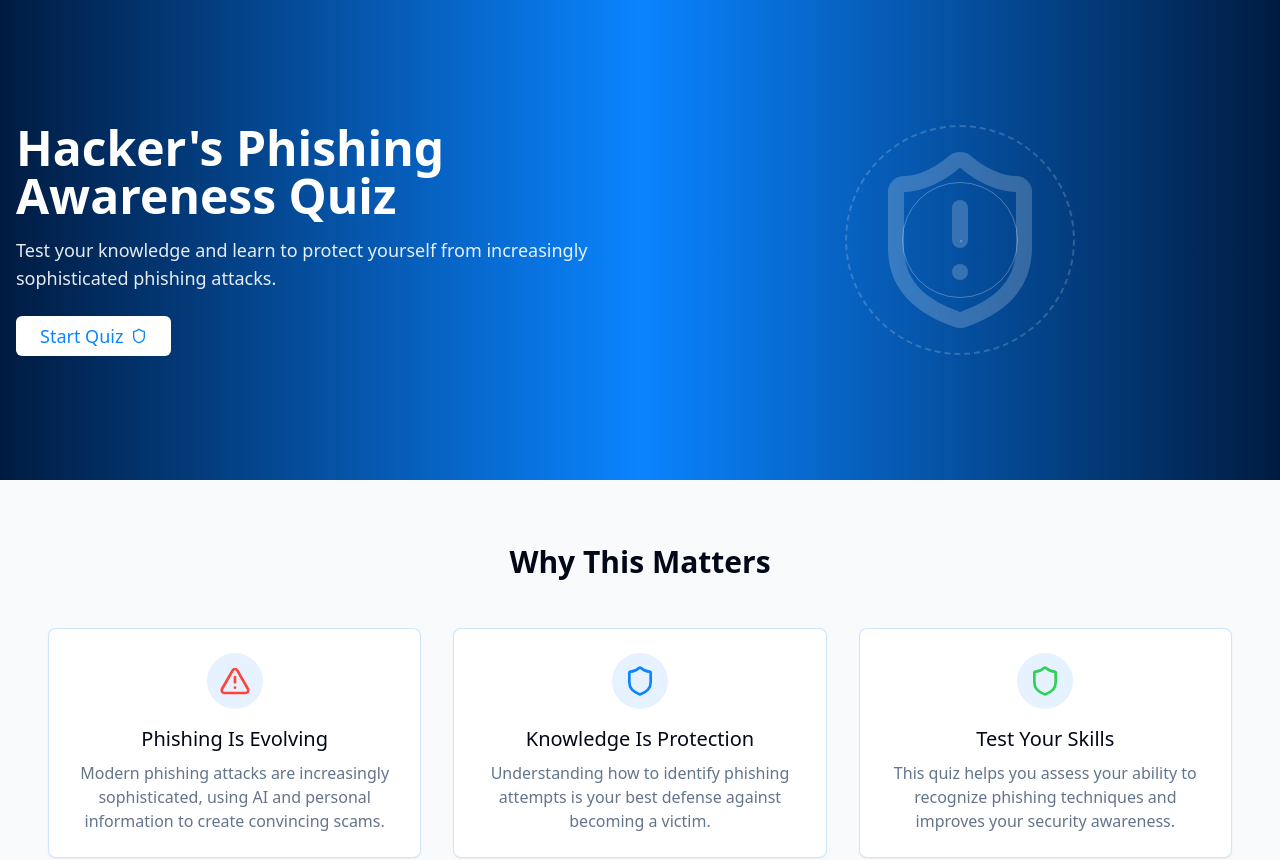
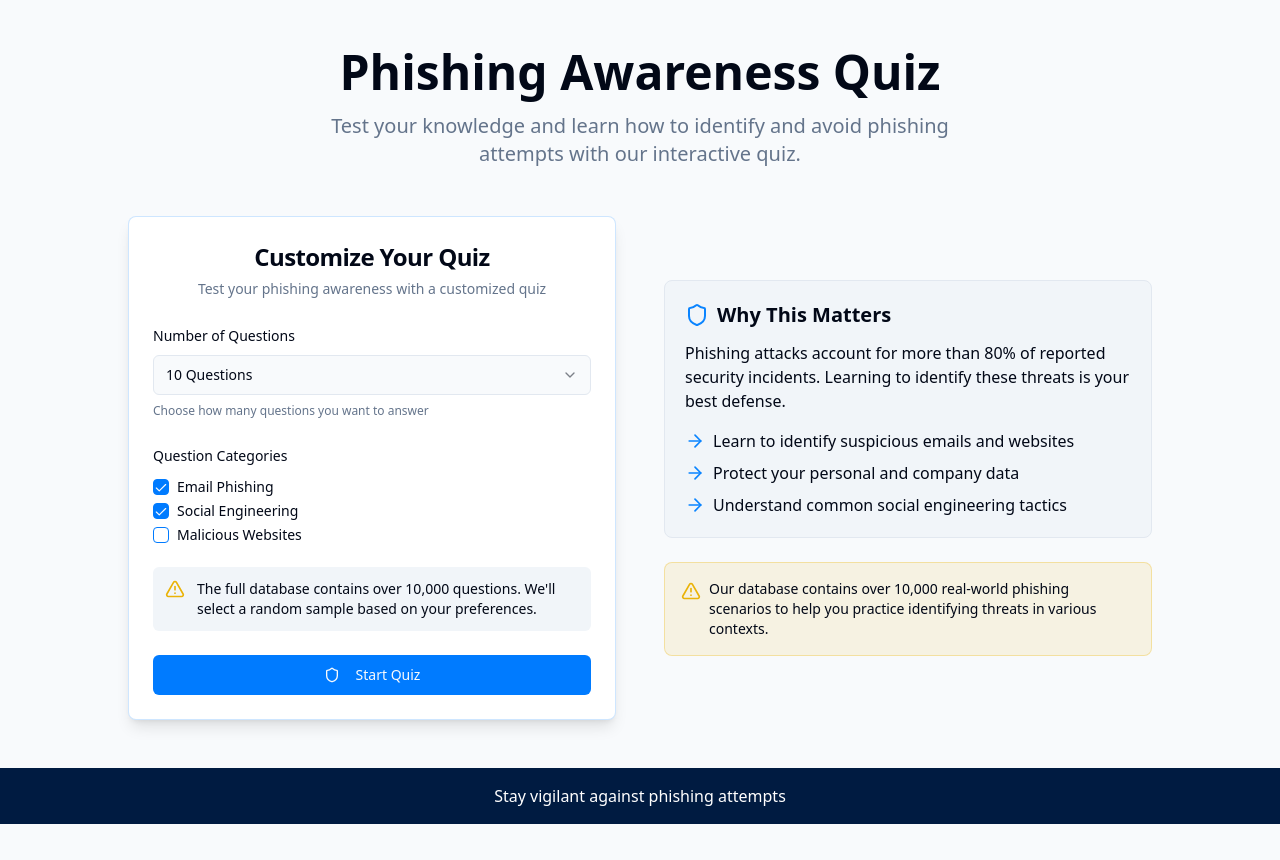
Before and after one commit to Binary0101Devil/quizzy-phishaware, a React (Vite) app: page / in a window 1280 px wide. Shown: the top 860 px of the page. After the commit the page ends 824 px from the top, so only its background shows below. Built offline with nearby package versions, Linux system fonts and the light colour scheme.

Commit message:
Add: Implement dynamic quiz question selection
- Added functionality to allow users to specify the number of questions for the quiz.
- Updated the quiz data to include a larger set of phishing-related questions.

```diff
--- a/src/components/ProgressBar.tsx
+++ b/src/components/ProgressBar.tsx
@@ -1,5 +1,6 @@
 
 import { cn } from "@/lib/utils";
+import { motion } from "framer-motion";
 
 interface ProgressBarProps {
   current: number;
@@ -16,12 +17,15 @@ const ProgressBar = ({ current, total }: ProgressBarProps) => {
         <span className="text-muted-foreground">{Math.round(percentage)}% Complete</span>
       </div>
       <div className="h-2 w-full bg-muted rounded-full overflow-hidden">
-        <div
+        <motion.div
           className={cn(
             "h-full transition-all duration-300 ease-in-out",
             percentage > 70 ? "bg-cyber-success" : "bg-cyber-blue"
           )}
           style={{ width: `${percentage}%` }}
+          initial={{ width: 0 }}
+          animate={{ width: `${percentage}%` }}
+          transition={{ duration: 0.5 }}
         />
       </div>
     </div>
--- /dev/null
+++ b/src/components/QuizConfig.tsx
@@ -0,0 +1,118 @@
+
+import { useState } from "react";
+import { useNavigate } from "react-router-dom";
+import { Card, CardContent, CardDescription, CardFooter, CardHeader, CardTitle } from "@/components/ui/card";
+import { Button } from "@/components/ui/button";
+import { Label } from "@/components/ui/label";
+import { Input } from "@/components/ui/input";
+import { Select, SelectContent, SelectItem, SelectTrigger, SelectValue } from "@/components/ui/select";
+import { Checkbox } from "@/components/ui/checkbox";
+import { Shield, AlertTriangle, FileText } from "lucide-react";
+
+const QuizConfig = () => {
+  const navigate = useNavigate();
+  const [questionCount, setQuestionCount] = useState("10");
+  const [categories, setCategories] = useState<string[]>(["email", "social"]);
+
+  const handleStartQuiz = () => {
+    navigate("/quiz", {
+      state: {
+        questionCount: parseInt(questionCount),
+        categories
+      }
+    });
+  };
+
+  return (
+    <Card className="w-full max-w-lg cyber-card shadow-lg">
+      <CardHeader className="text-center">
+        <CardTitle className="text-2xl font-bold">Customize Your Quiz</CardTitle>
+        <CardDescription>
+          Test your phishing awareness with a customized quiz
+        </CardDescription>
+      </CardHeader>
+      <CardContent className="space-y-6">
+        <div className="space-y-2">
+          <Label htmlFor="question-count">Number of Questions</Label>
+          <Select
+            value={questionCount}
+            onValueChange={setQuestionCount}
+          >
+            <SelectTrigger id="question-count" className="w-full">
+              <SelectValue placeholder="Select number of questions" />
+            </SelectTrigger>
+            <SelectContent>
+              <SelectItem value="5">5 Questions</SelectItem>
+              <SelectItem value="10">10 Questions</SelectItem>
+              <SelectItem value="15">15 Questions</SelectItem>
+              <SelectItem value="20">20 Questions</SelectItem>
+            </SelectContent>
+          </Select>
+          <p className="text-xs text-muted-foreground mt-1">
+            Choose how many questions you want to answer
+          </p>
+        </div>
+
+        <div className="space-y-3">
+          <Label>Question Categories</Label>
+          <div className="space-y-2">
+            <div className="flex items-center space-x-2">
+              <Checkbox
+                id="email"
+                checked={categories.includes("email")}
+                onCheckedChange={(checked) => {
+                  if (checked) {
+                    setCategories([...categories, "email"]);
+                  } else {
+                    setCategories(categories.filter(c => c !== "email"));
+                  }
+                }}
+              />
+              <Label htmlFor="email" className="cursor-pointer">Email Phishing</Label>
+            </div>
+            <div className="flex items-center space-x-2">
+              <Checkbox
+                id="social"
+                checked={categories.includes("social")}
+                onCheckedChange={(checked) => {
+                  if (checked) {
+                    setCategories([...categories, "social"]);
+                  } else {
+                    setCategories(categories.filter(c => c !== "social"));
+                  }
+                }}
+              />
+              <Label htmlFor="social" className="cursor-pointer">Social Engineering</Label>
+            </div>
+            <div className="flex items-center space-x-2">
+              <Checkbox
+                id="website"
+                checked={categories.includes("website")}
+                onCheckedChange={(checked) => {
+                  if (checked) {
+                    setCategories([...categories, "website"]);
+                  } else {
+                    setCategories(categories.filter(c => c !== "website"));
+                  }
+                }}
+              />
+              <Label htmlFor="website" className="cursor-pointer">Malicious Websites</Label>
+            </div>
+          </div>
+        </div>
+
+        <div className="bg-muted rounded-md p-3 flex gap-3 text-sm">
+          <AlertTriangle className="h-5 w-5 text-yellow-500 flex-shrink-0" />
+          <p>The full database contains over 10,000 questions. We'll select a random sample based on your preferences.</p>
+        </div>
+      </CardContent>
+      <CardFooter>
+        <Button onClick={handleStartQuiz} className="w-full cyber-button">
+          <Shield className="mr-2" /> Start Quiz
+        </Button>
+      </CardFooter>
+    </Card>
+  );
+};
+
+export default QuizConfig;
--- a/src/pages/Index.tsx
+++ b/src/pages/Index.tsx
@@ -1,144 +1,68 @@
 
-import { useState } from "react";
+import QuizConfig from "@/components/QuizConfig";
 import { Button } from "@/components/ui/button";
-import { Card, CardContent } from "@/components/ui/card";
-import { Shield, ShieldAlert, AlertTriangle } from "lucide-react";
-import { motion } from "framer-motion";
-import { useNavigate } from "react-router-dom";
+import { ArrowRight, Shield, AlertTriangle, FileText } from "lucide-react";
 
 const Index = () => {
-  const navigate = useNavigate();
-  const [isHovering, setIsHovering] = useState(false);
+  return (
+    <div className="min-h-screen flex flex-col bg-background">
+      <div className="container mx-auto px-4 py-12 flex-grow">
+        <div className="max-w-5xl mx-auto">
+          <div className="text-center mb-12">
+            <h1 className="text-4xl md:text-5xl font-extrabold mb-4 text-foreground">
+              Phishing Awareness Quiz
+            </h1>
+            <p className="text-xl text-muted-foreground max-w-2xl mx-auto">
+              Test your knowledge and learn how to identify and avoid phishing attempts with our interactive quiz.
+            </p>
+          </div>
 
-  return (
-    <div className="min-h-screen flex flex-col">
-      {/* Hero Section */}
-      <div className="cyber-gradient text-white py-12">
-        <div className="container mx-auto px-4">
-          <div className="flex flex-col md:flex-row items-center justify-between gap-8">
-            <div className="md:w-1/2">
-              <motion.h1
-                className="text-4xl md:text-5xl font-bold mb-4"
-                initial={{ opacity: 0, y: 20 }}
-                animate={{ opacity: 1, y: 0 }}
-                transition={{ duration: 0.5 }}
-              >
-                Hacker's Phishing Awareness Quiz
-              </motion.h1>
-              <motion.p
-                className="text-lg mb-6 text-white/90"
-                initial={{ opacity: 0, y: 20 }}
-                animate={{ opacity: 1, y: 0 }}
-                transition={{ duration: 0.5, delay: 0.1 }}
-              >
-                Test your knowledge and learn to protect yourself from increasingly sophisticated phishing attacks.
-              </motion.p>
-              <motion.div
-                initial={{ opacity: 0, y: 20 }}
-                animate={{ opacity: 1, y: 0 }}
-                transition={{ duration: 0.5, delay: 0.2 }}
-              >
-                <Button
-                  className="bg-white text-cyber-blue hover:bg-white/90 font-medium py-2 px-6 rounded-md transition-all text-lg"
-                  onClick={() => navigate("/quiz")}
-                  onMouseEnter={() => setIsHovering(true)}
-                  onMouseLeave={() => setIsHovering(false)}
-                >
-                  <motion.div
-                    animate={isHovering ? { x: [0, 5, 0] } : {}}
-                    transition={{ repeat: isHovering ? Infinity : 0, duration: 0.5 }}
-                    className="flex items-center"
-                  >
-                    Start Quiz <Shield className="ml-2 h-5 w-5" />
-                  </motion.div>
-                </Button>
-              </motion.div>
+          <div className="grid md:grid-cols-2 gap-12 items-center">
+            <div className="order-2 md:order-1">
+              <QuizConfig />
             </div>
-            <motion.div
-              className="md:w-1/2 flex justify-center"
-              initial={{ opacity: 0, scale: 0.9 }}
-              animate={{ opacity: 1, scale: 1 }}
-              transition={{ duration: 0.5, delay: 0.3 }}
-            >
-              <div className="relative w-72 h-72 md:w-96 md:h-96">
-                <div className="absolute inset-0 flex items-center justify-center">
-                  <ShieldAlert className="w-32 h-32 md:w-48 md:h-48 text-white opacity-20" />
-                </div>
-                <div className="absolute inset-0 animate-pulse-slow">
-                  <div className="absolute inset-[20%] border-2 border-dashed border-white/20 rounded-full" />
-                  <div className="absolute inset-[35%] border border-white/30 rounded-full" />
-                  <div className="absolute inset-[50%] border border-white/40 rounded-full" />
+
+            <div className="space-y-6 order-1 md:order-2">
+              <div className="bg-muted p-5 rounded-lg border border-border">
+                <h2 className="text-xl font-bold mb-3 flex items-center">
+                  <Shield className="mr-2 text-cyber-blue" />
+                  Why This Matters
+                </h2>
+                <p className="mb-4">
+                  Phishing attacks account for more than 80% of reported security incidents. Learning to identify these threats is your best defense.
+                </p>
+                <ul className="space-y-2">
+                  <li className="flex items-start">
+                    <ArrowRight className="h-5 w-5 text-cyber-blue mr-2 mt-0.5 flex-shrink-0" />
+                    <span>Learn to identify suspicious emails and websites</span>
+                  </li>
+                  <li className="flex items-start">
+                    <ArrowRight className="h-5 w-5 text-cyber-blue mr-2 mt-0.5 flex-shrink-0" />
+                    <span>Protect your personal and company data</span>
+                  </li>
+                  <li className="flex items-start">
+                    <ArrowRight className="h-5 w-5 text-cyber-blue mr-2 mt-0.5 flex-shrink-0" />
+                    <span>Understand common social engineering tactics</span>
+                  </li>
+                </ul>
+              </div>
+
+              <div className="bg-yellow-500/10 p-4 rounded-lg border border-yellow-500/30">
+                <div className="flex items-start">
+                  <AlertTriangle className="h-5 w-5 text-yellow-500 mr-2 mt-0.5 flex-shrink-0" />
+                  <p className="text-sm">
+                    Our database contains over 10,000 real-world phishing scenarios to help you practice identifying threats in various contexts.
+                  </p>
                 </div>
               </div>
-            </motion.div>
+            </div>
           </div>
         </div>
       </div>
 
-      {/* Info Section */}
-      <div className="py-16 px-4 bg-background">
-        <div className="container mx-auto">
-          <h2 className="text-3xl font-bold text-center mb-12">Why This Matters</h2>
-
-          <div className="grid md:grid-cols-3 gap-8">
-            <Card className="cyber-card">
-              <CardContent className="pt-6">
-                <div className="flex flex-col items-center text-center">
-                  <div className="bg-cyber-blue/10 p-3 rounded-full mb-4">
-                    <AlertTriangle className="h-8 w-8 text-cyber-alert" />
-                  </div>
-                  <h3 className="text-xl font-medium mb-2">Phishing Is Evolving</h3>
-                  <p className="text-muted-foreground">
-                    Modern phishing attacks are increasingly sophisticated, using AI and personal information to create convincing scams.
-                  </p>
-                </div>
-              </CardContent>
-            </Card>
-
-            <Card className="cyber-card">
-              <CardContent className="pt-6">
-                <div className="flex flex-col items-center text-center">
-                  <div className="bg-cyber-blue/10 p-3 rounded-full mb-4">
-                    <Shield className="h-8 w-8 text-cyber-blue" />
-                  </div>
-                  <h3 className="text-xl font-medium mb-2">Knowledge Is Protection</h3>
-                  <p className="text-muted-foreground">
-                    Understanding how to identify phishing attempts is your best defense against becoming a victim.
-                  </p>
-                </div>
-              </CardContent>
-            </Card>
-
-            <Card className="cyber-card">
-              <CardContent className="pt-6">
-                <div className="flex flex-col items-center text-center">
-                  <div className="bg-cyber-blue/10 p-3 rounded-full mb-4">
-                    <Shield className="h-8 w-8 text-cyber-success" />
-                  </div>
-                  <h3 className="text-xl font-medium mb-2">Test Your Skills</h3>
-                  <p className="text-muted-foreground">
-                    This quiz helps you assess your ability to recognize phishing techniques and improves your security awareness.
-                  </p>
-                </div>
-              </CardContent>
-            </Card>
-          </div>
-
-          <div className="mt-12 text-center">
-            <Button
-              className="cyber-button text-lg px-8"
-              onClick={() => navigate("/quiz")}
-            >
-              Take the Challenge
-            </Button>
-          </div>
-        </div>
-      </div>
-
-      {/* Footer */}
-      <footer className="bg-cyber-navy text-white py-6 mt-auto">
+      <footer className="bg-cyber-navy text-white py-4 mt-auto">
         <div className="container mx-auto px-4 text-center">
-          <p>© 2023 Phishing Awareness Quiz | Educational content for cybersecurity awareness</p>
+          <p>Stay vigilant against phishing attempts</p>
         </div>
       </footer>
     </div>
--- a/src/pages/Quiz.tsx
+++ b/src/pages/Quiz.tsx
@@ -1,23 +1,48 @@
 
 import { useState, useEffect } from "react";
-import { useNavigate } from "react-router-dom";
+import { useNavigate, useLocation } from "react-router-dom";
 import QuizCard from "@/components/QuizCard";
 import ProgressBar from "@/components/ProgressBar";
 import quizQuestions from "@/data/quizQuestions";
 import { toast } from "sonner";
 
+interface QuizParams {
+  questionCount: number;
+  categories: string[];
+}
+
 const Quiz = () => {
   const navigate = useNavigate();
+  const location = useLocation();
+  const quizParams = location.state as QuizParams | null;
+
   const [currentQuestionIndex, setCurrentQuestionIndex] = useState(0);
   const [score, setScore] = useState(0);
   const [answeredQuestions, setAnsweredQuestions] = useState<number[]>([]);
+  const [selectedQuestions, setSelectedQuestions] = useState(quizQuestions);
 
   useEffect(() => {
     // Reset quiz state when component mounts
     setCurrentQuestionIndex(0);
     setScore(0);
     setAnsweredQuestions([]);
-  }, []);
+
+    // If we have quiz parameters, select questions based on those
+    if (quizParams) {
+      const { questionCount, categories } = quizParams;
+
+      // For now, we'll just take a subset of our available questions
+      // In a real app, you'd filter by categories and get from a larger dataset
+      const randomizedQuestions = [...quizQuestions]
+        .sort(() => Math.random() - 0.5)
+        .slice(0, Math.min(questionCount, quizQuestions.length));
+
+      setSelectedQuestions(randomizedQuestions);
+    } else {
+      // If no params, redirect to home to select parameters
+      navigate("/");
+    }
+  }, [navigate, quizParams]);
 
   const handleNextQuestion = (isCorrect: boolean) => {
     // Update score
@@ -32,7 +57,7 @@ const Quiz = () => {
     setAnsweredQuestions(prev => [...prev, currentQuestionIndex]);
 
     // Move to next question or results
-    if (currentQuestionIndex < quizQuestions.length - 1) {
+    if (currentQuestionIndex < selectedQuestions.length - 1) {
       setCurrentQuestionIndex(prev => prev + 1);
       window.scrollTo({ top: 0, behavior: 'smooth' });
     } else {
@@ -40,12 +65,16 @@ const Quiz = () => {
       navigate("/results", {
         state: {
           score,
-          totalQuestions: quizQuestions.length,
+          totalQuestions: selectedQuestions.length,
           answeredQuestions: [...answeredQuestions, currentQuestionIndex]
         }
       });
     }
   };
+
+  if (selectedQuestions.length === 0) {
+    return <div className="min-h-screen flex items-center justify-center">Loading quiz questions...</div>;
+  }
 
   return (
     <div className="min-h-screen flex flex-col bg-background">
@@ -58,12 +87,12 @@ const Quiz = () => {
             </p>
             <ProgressBar
               current={currentQuestionIndex + 1}
-              total={quizQuestions.length}
+              total={selectedQuestions.length}
             />
           </div>
 
           <QuizCard
-            question={quizQuestions[currentQuestionIndex]}
+            question={selectedQuestions[currentQuestionIndex]}
             onNext={handleNextQuestion}
           />
         </div>
```
Also changed, not shown: src/pages/Results.tsx (+13 -1 lines).
